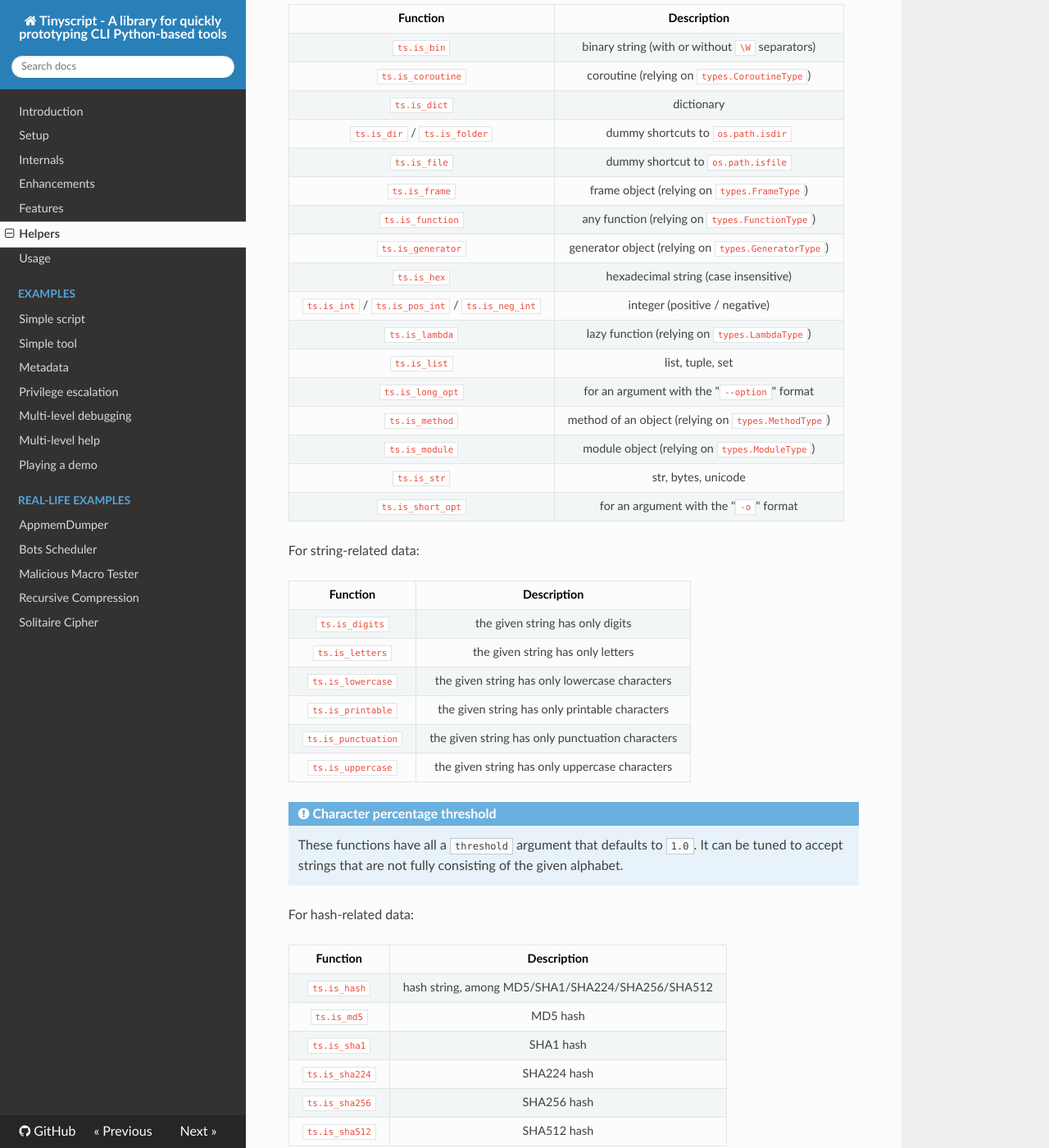
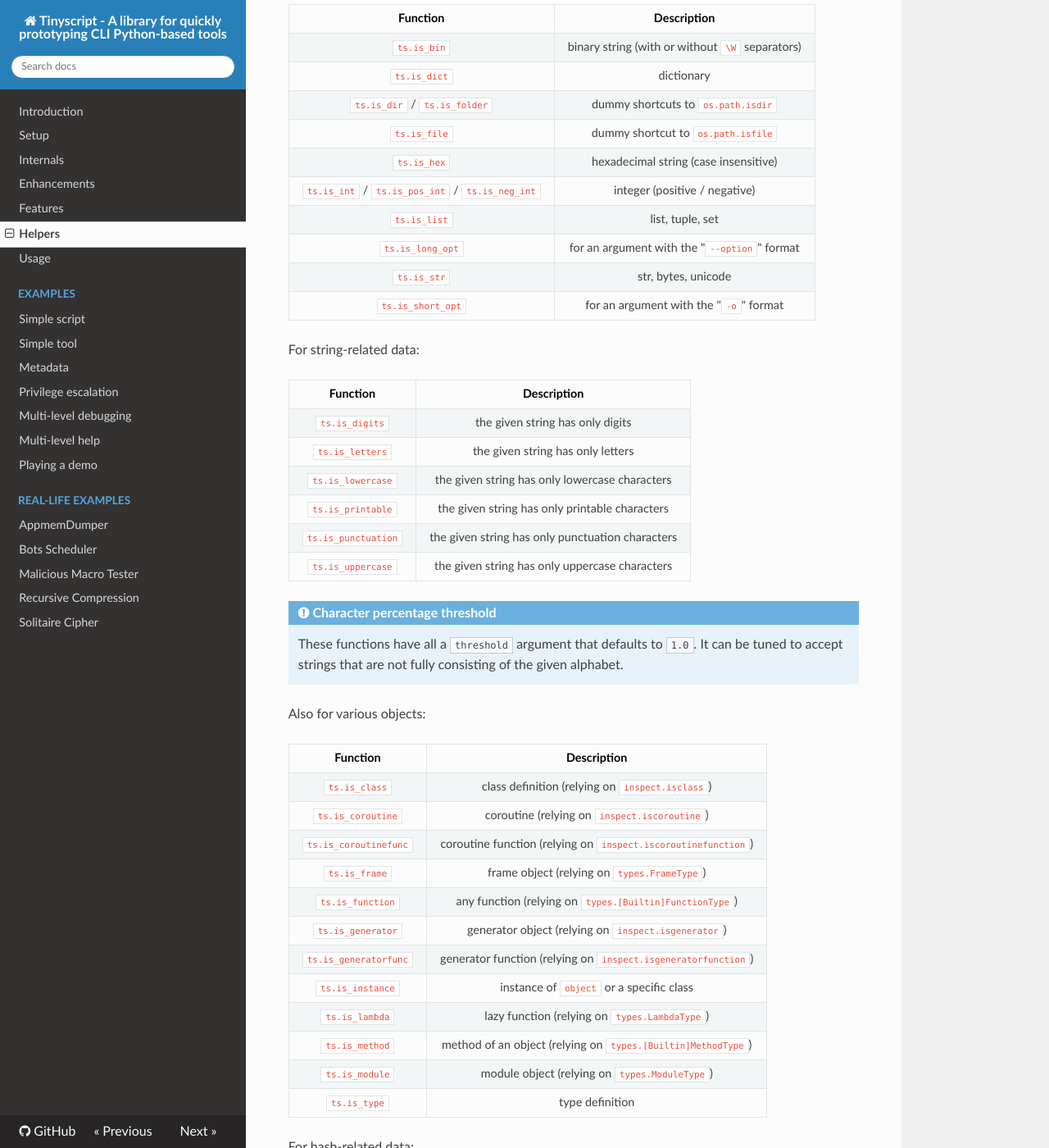
Before and after one commit to dhondta/python-tinyscript, an MkDocs documentation site: the page built from docs/helpers.md, in a window 1280 px wide and 1400 px high, scrolled down 3815 px. Shown: the whole window at 82% size. Built offline with MkDocs 1.6.1, drawn with Linux system fonts in a browser that asks for light colours; nearby versions of some CDN libraries; old or Windows-style settings are respelled for this version of MkDocs.

Commit message:
Added some new functions to helpers.data.types

```diff
--- a/docs/helpers.md
+++ b/docs/helpers.md
@@ -130,20 +130,13 @@
 **Function** | **Description**
 :---: | :---:
 `ts.is_bin` | binary string (with or without `\W` separators)
-`ts.is_coroutine` | coroutine (relying on `types.CoroutineType`)
 `ts.is_dict` | dictionary
 `ts.is_dir` / `ts.is_folder` | dummy shortcuts to `os.path.isdir`
 `ts.is_file` | dummy shortcut to `os.path.isfile`
-`ts.is_frame` | frame object (relying on `types.FrameType`)
-`ts.is_function` | any function (relying on `types.FunctionType`)
-`ts.is_generator` | generator object (relying on `types.GeneratorType`)
 `ts.is_hex` | hexadecimal string (case insensitive)
 `ts.is_int` / `ts.is_pos_int` / `ts.is_neg_int` | integer (positive / negative)
-`ts.is_lambda` | lazy function (relying on `types.LambdaType`)
 `ts.is_list` | list, tuple, set
 `ts.is_long_opt` | for an argument with the "`--option`" format
-`ts.is_method` | method of an object (relying on `types.MethodType`)
-`ts.is_module` | module object (relying on `types.ModuleType`)
 `ts.is_str` | str, bytes, unicode
 `ts.is_short_opt` | for an argument with the "`-o`" format
 
@@ -161,6 +154,23 @@
 !!! note "Character percentage threshold"
 
     These functions have all a `threshold` argument that defaults to `1.0`. It can be tuned to accept strings that are not fully consisting of the given alphabet.
+
+Also for various objects:
+
+**Function** | **Description**
+:---: | :---:
+`ts.is_class` | class definition (relying on `inspect.isclass`)
+`ts.is_coroutine` | coroutine (relying on `inspect.iscoroutine`)
+`ts.is_coroutinefunc` | coroutine function (relying on `inspect.iscoroutinefunction`)
+`ts.is_frame` | frame object (relying on `types.FrameType`)
+`ts.is_function` | any function (relying on `types.[Builtin]FunctionType`)
+`ts.is_generator` | generator object (relying on `inspect.isgenerator`)
+`ts.is_generatorfunc` | generator function (relying on `inspect.isgeneratorfunction`)
+`ts.is_instance` | instance of `object` or a specific class
+`ts.is_lambda` | lazy function (relying on `types.LambdaType`)
+`ts.is_method` | method of an object (relying on `types.[Builtin]MethodType`)
+`ts.is_module` | module object (relying on `types.ModuleType`)
+`ts.is_type` | type definition
 
 For hash-related data:
 
```
Also changed, not shown: 1 other file.
